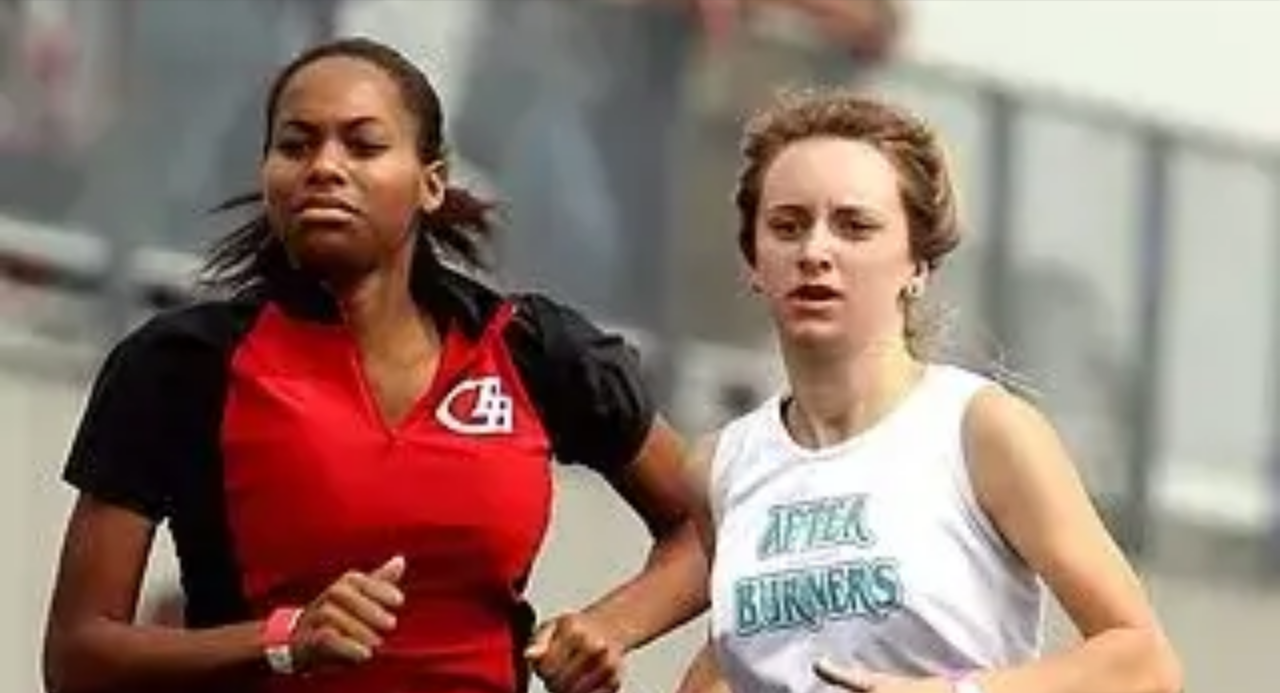
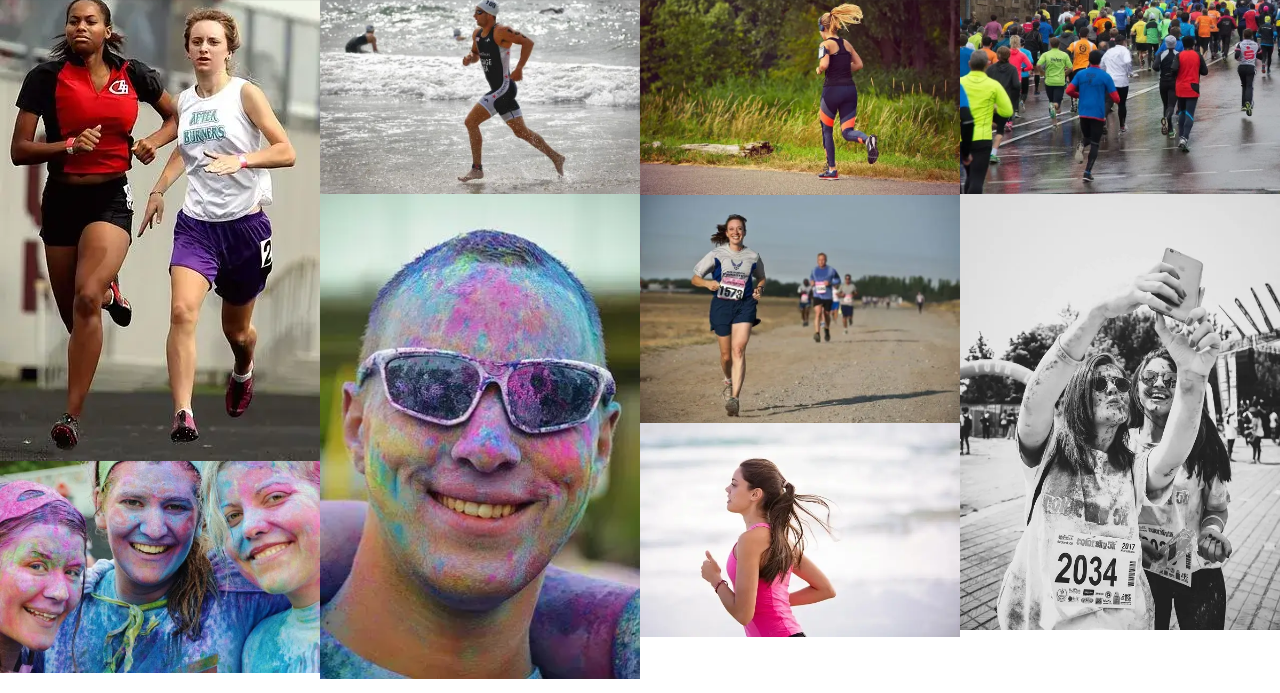
Before and after one commit to behzad17/Love-running-project, a plain HTML site: page gallery.html in a window 1280 px wide. Shown: the part 98-791 px from the top of the page. Drawn offline with nearby package versions, Linux system fonts and the light colour scheme.

Commit message:
gallery columns on larger screens

```diff
--- a/assets/css/style.css
+++ b/assets/css/style.css
@@ -217,6 +217,14 @@
      color: #3a3a3a
  }
 
+ /* media query : large or landscape phones (576px and up)*/
+ @media  screen and (min-width:576px) {
+    #photos{
+        column-count: 2;
+        column-gap: 0;
+    }
+ }
+
  /*media query, tablet and larger(768px and up)*/
  @media screen and (min-width: 768px) {
 
@@ -275,12 +283,20 @@
          text-align: end;
          align-self: flex-end;
      }
+     /*gallery*/
+     #photos{
+        column-count: 3;
+     }
  }
 
  /*media query, tablet and larger(992px and up)*/
  @media screen and (min-width: 992px) {
      #menu a:hover {
          border-bottom: 1px solid #3a3a3a;
+     }
+     /*gallery*/
+     #photos{
+        column-count: 4;
      }
  }
 
```
